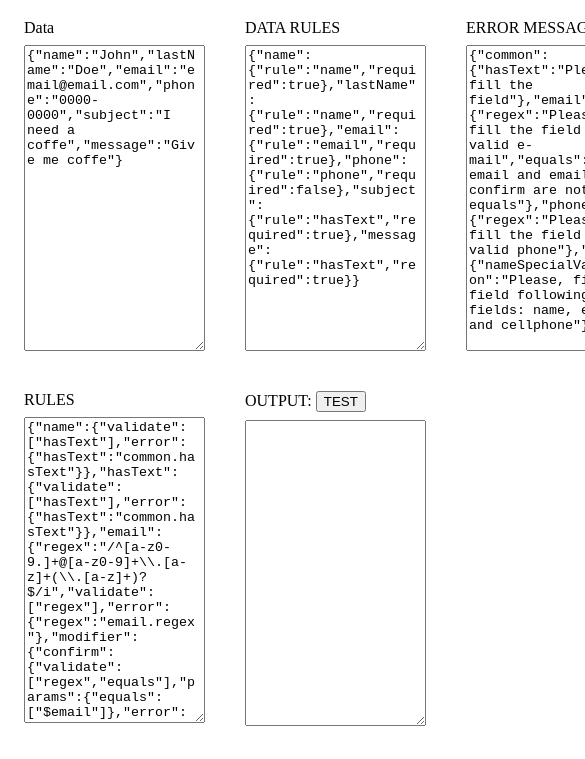
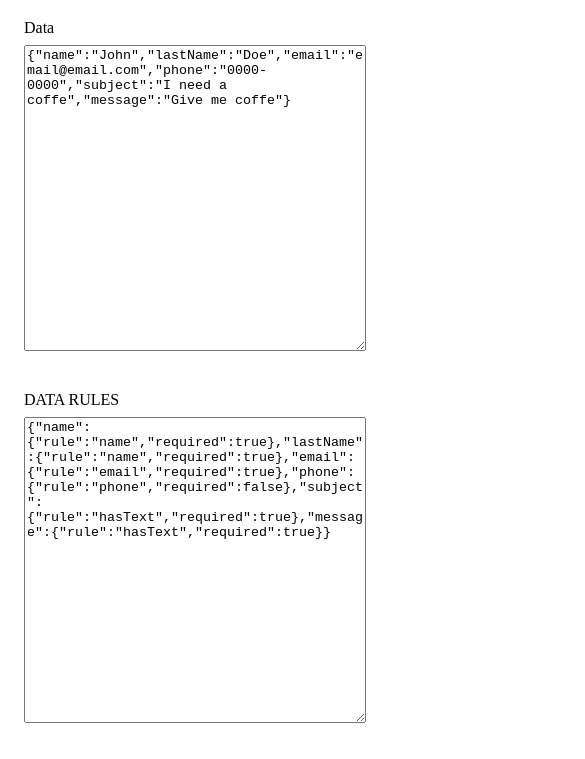
Before and after one commit to johnrock16/validator-js, a website: page index.html in a window 390 px wide. Shown: the part 85-844 px from the top of the page, 585 px wide, since content can reach past the window. Drawn offline with Linux system fonts and the light colour scheme.

Commit message:
update index.html and example index.html

```diff
--- a/index.html
+++ b/index.html
@@ -43,6 +43,13 @@
       textarea.error {
         border-width: 2px;
         border-color: red;
+      }
+
+      @media only screen and (max-width: 960px) {
+        .row {
+          display: flex;
+          flex-direction: column;
+        }
       }
     </style>
   </head>
```
Also changed, not shown: src/__examples__/frontend/src/index.html (+8 -1 lines).
